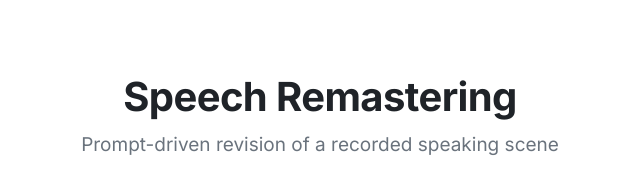
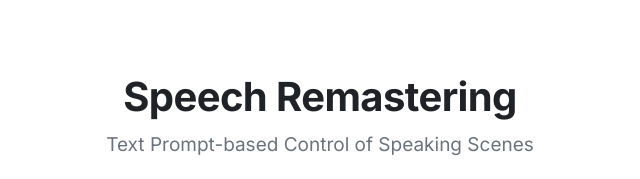
Before and after one commit to speech-remaster/speech-remaster.github.io, a plain HTML site: page index.html in a window 1280 px wide. Shown: the top 179 px of the page, 320-960 px from the left. Drawn offline with Linux system fonts and the light colour scheme; no server answers.

Commit message:
Update index.html

```diff
--- a/index.html
+++ b/index.html
@@ -186,7 +186,7 @@ pre.bib{background:var(--soft);border-radius:8px;padding:14px 16px;overflow-x:au
 const DEMO = {
   meta: {
     title: "Speech Remastering",
-    subtitle: "Prompt-driven revision of a recorded speaking scene",
+    subtitle: "Text Prompt-based Control of Speaking Scenes",
     /* aff = 1-based index into affiliations; corr:true adds corrMark; sym adds an extra footnote mark */
     authors: [
       {name:"Myungjin Lee",   aff:[1,2], sym:"*"},
```
